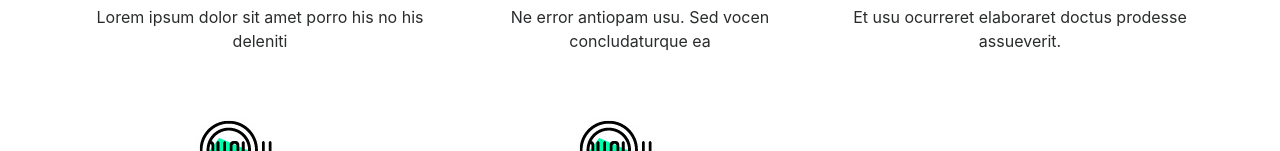
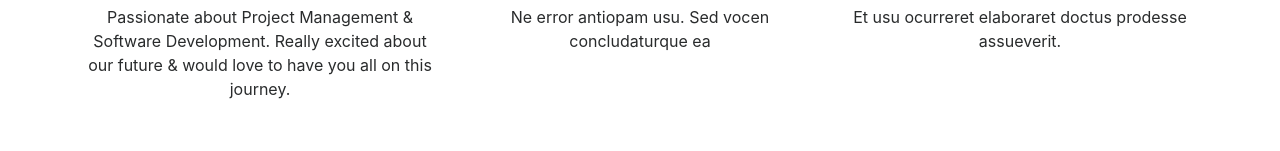
Before and after one commit to harshg28101999/Tbrnam-Landing, a plain HTML site: page index.html in a window 1280 px wide. Shown: the part 997-1148 px from the top of the page. Drawn offline with Linux system fonts and the light colour scheme.

```diff
--- a/index.html
+++ b/index.html
@@ -48,7 +48,8 @@
             <div data-aos="fade-up" data-aos-delay="0" data-aos-duration="1000" data-aos-once="true" class="col-md-4 text-center">
                 <img src="img/smart-protect-1.jpg" alt="Harsh Gupta" class="mx-auto">
                 <h4>Harsh Gupta</h4>
-                <p>Lorem ipsum dolor sit amet porro his no his deleniti</p>
+                <p>Passionate about Project Management & Software Development.
+                    Really excited about our future & would love to have you all on this journey.</p>
             </div>
             <div data-aos="fade-up" data-aos-delay="200" data-aos-duration="1000" data-aos-once="true" class="col-md-4 text-center">
                 <img src="img/smart-protect-2.jpg" alt="Jo-Ann Sanu" class="mx-auto">
```
Also changed, not shown: img/smart-protect-1.jpg, 2 other files.
